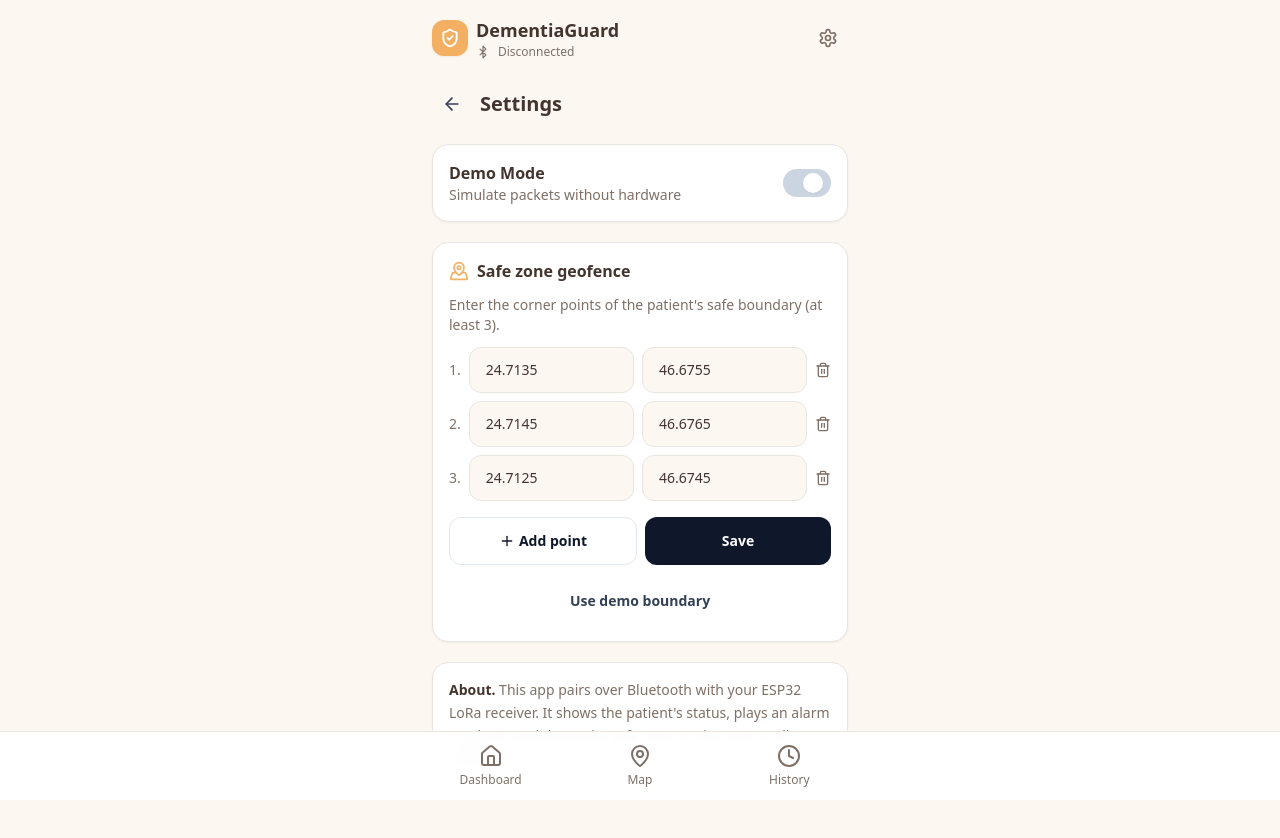
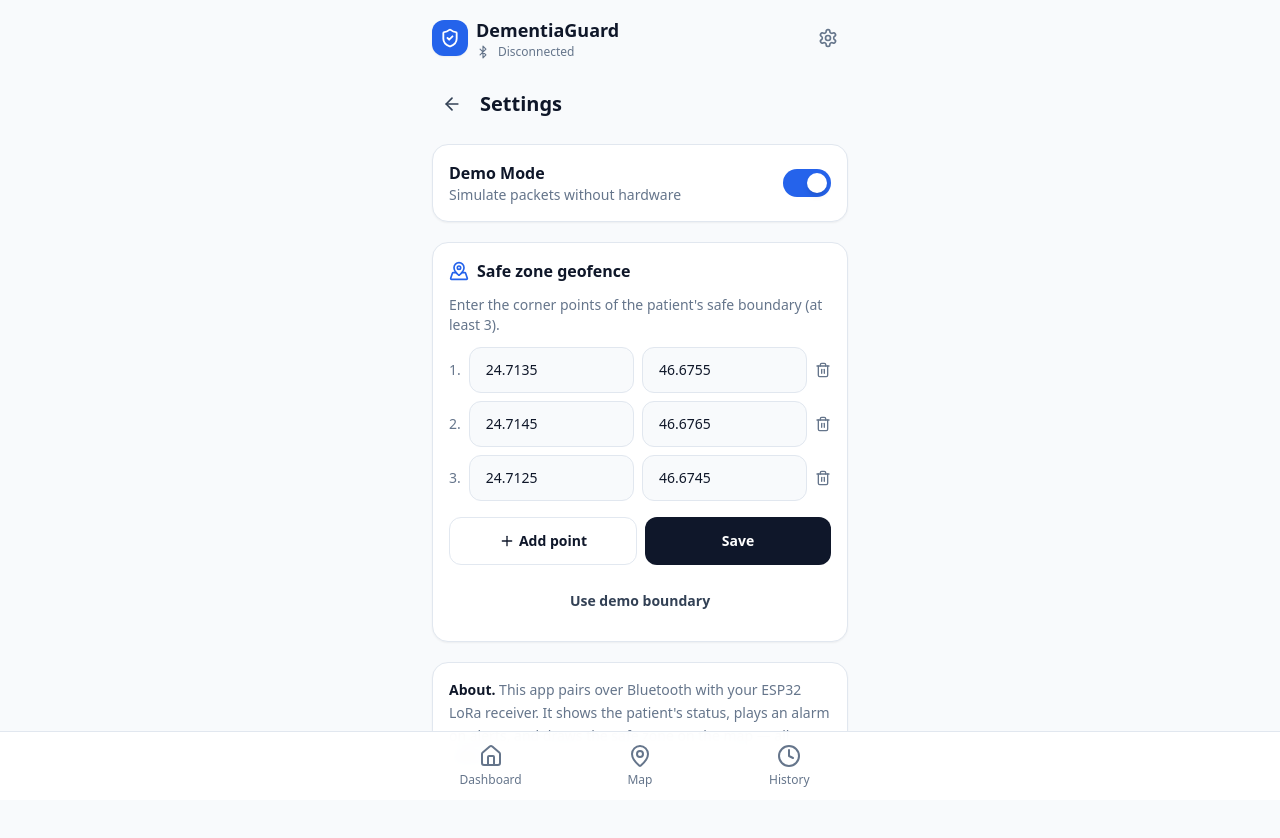
Before and after one commit to shubhangi-abeynayaka/dementia-caregiver-app, a React (Vite) app: page /settings in a window 1280 px wide. Shown: the top 838 px of the page. Built offline with nearby package versions, Linux system fonts and the light colour scheme.

Commit message:
updated app color and toggle style

```diff
--- a/src/components/ui/switch.jsx
+++ b/src/components/ui/switch.jsx
@@ -5,11 +5,16 @@ export function Switch({ checked = false, onCheckedChange, className = '', ...pr
 
   return (
     <label className={`inline-flex cursor-pointer items-center gap-3 ${className}`} htmlFor={id}>
-      <span className="relative inline-flex h-7 w-12 items-center rounded-full bg-slate-300 transition-colors duration-200"
+      <span
+        className={`relative inline-flex h-7 w-12 items-center rounded-full transition-colors duration-200 ${
+          checked ? 'bg-blue-600' : 'bg-slate-300'
+        }`}
         aria-hidden="true"
       >
         <span
-          className={`inline-block h-5 w-5 transform rounded-full bg-white shadow-sm transition-transform duration-200 ${checked ? 'translate-x-5' : 'translate-x-1'}`}
+          className={`inline-block h-5 w-5 transform rounded-full bg-white shadow-md transition-transform duration-200 ${
+            checked ? 'translate-x-6' : 'translate-x-1'
+          }`}
         />
       </span>
       <input
--- a/src/index.css
+++ b/src/index.css
@@ -4,85 +4,78 @@
 
 @layer base {
   :root {
-    --background: 28 69% 97%;
-    --foreground: 20 20% 22%;
-    --card: 0 0% 100%;
-    --card-foreground: 20 20% 22%;
+    --background: 210 40% 98%;       /* Cool Slate (#F8FAFC) */
+    --foreground: 222 47% 11%;       /* Dark Slate Text (#0F172A) */
+    --card: 0 0% 100%;              /* Pure Crisp White (#FFFFFF) */
+    --card-foreground: 222 47% 11%;
     --popover: 0 0% 100%;
-    --popover-foreground: 20 20% 22%;
-    --primary: 32 87% 67%;
-    --primary-foreground: 0 0% 100%;
-    --secondary: 28 30% 94%;
-    --secondary-foreground: 20 20% 22%;
-    --muted: 28 25% 94%;
-    --muted-foreground: 24 10% 45%;
-    --accent: 32 87% 67%;
-    --accent-foreground: 0 0% 100%;
-    --destructive: 0 68% 62%;
+    --popover-foreground: 222 47% 11%;
+    --primary: 221 83% 53%;          /* Modern Tech Royal Blue (#2563EB) */
+    --primary-foreground: 210 40% 98%;
+    --secondary: 210 40% 96%;        /* Light Slate Gray (#F1F5F9) */
+    --secondary-foreground: 222 47% 11%;
+    --muted: 210 40% 96%;
+    --muted-foreground: 215 16% 47%; /* Subtitle Gray (#64748B) */
+    --accent: 221 83% 53%;
+    --accent-foreground: 210 40% 98%;
+    --destructive: 0 84% 60%;        /* Crisp Alert Red (#EF4444) */
     --destructive-foreground: 0 0% 100%;
-    --border: 28 20% 90%;
-    --input: 28 20% 90%;
-    --ring: 32 87% 67%;
-    --safe: 154 39% 49%;
-    --alert: 32 87% 67%;
-    --sos: 0 68% 62%;
-    --chart-1: 12 76% 61%;
-    --chart-2: 173 58% 39%;
+    --border: 214 32% 91%;           /* Sharp Soft Border (#E2E8F0) */
+    --input: 214 32% 91%;
+    --ring: 221 83% 53%;
+    --safe: 160 84% 39%;             /* High-Trust Emerald Green (#10B981) */
+    --alert: 38 92% 50%;             /* Warning Amber (#F59E0B) */
+    --sos: 0 84% 60%;
+    --chart-1: 221 83% 53%;
+    --chart-2: 160 84% 39%;
     --chart-3: 197 37% 24%;
     --chart-4: 43 74% 66%;
     --chart-5: 27 87% 67%;
-    --radius: 0.5rem;
+    --radius: 0.75rem;                /* Slightly softer modern rounded corners */
     --font-heading: ui-sans-serif, system-ui, sans-serif;
     --font-body: ui-sans-serif, system-ui, sans-serif;
     --font-display: ui-sans-serif, system-ui, sans-serif;
     --font-mono: ui-monospace, SFMono-Regular, Menlo, Monaco, Consolas, "Liberation Mono", "Courier New", monospace;
-    --sidebar-background: 0 0% 98%;
-    --sidebar-foreground: 240 5.3% 26.1%;
-    --sidebar-primary: 240 5.9% 10%;
-    --sidebar-primary-foreground: 0 0% 98%;
-    --sidebar-accent: 240 4.8% 95.9%;
-    --sidebar-accent-foreground: 240 5.9% 10%;
-    --sidebar-border: 220 13% 91%;
-    --sidebar-ring: 217.2 91.2% 59.8%;
+    --sidebar-background: 0 0% 100%;
+    --sidebar-foreground: 222 47% 11%;
+    --sidebar-primary: 221 83% 53%;
+    --sidebar-primary-foreground: 0 0% 100%;
+    --sidebar-accent: 210 40% 96%;
+    --sidebar-accent-foreground: 222 47% 11%;
+    --sidebar-border: 214 32% 91%;
+    --sidebar-ring: 221 83% 53%;
   }
 
   .dark {
-    --background: 0 0% 3.9%;
-    --foreground: 0 0% 98%;
-    --card: 0 0% 3.9%;
-    --card-foreground: 0 0% 98%;
-    --popover: 0 0% 3.9%;
-    --popover-foreground: 0 0% 98%;
-    --primary: 0 0% 98%;
-    --primary-foreground: 0 0% 9%;
-    --secondary: 0 0% 14.9%;
-    --secondary-foreground: 0 0% 98%;
-    --muted: 0 0% 14.9%;
-    --muted-foreground: 0 0% 63.9%;
-    --accent: 0 0% 14.9%;
-    --accent-foreground: 0 0% 98%;
+    --background: 222 47% 11%;
+    --foreground: 210 40% 98%;
+    --card: 217 33% 17%;
+    --card-foreground: 210 40% 98%;
+    --popover: 217 33% 17%;
+    --popover-foreground: 210 40% 98%;
+    --primary: 217 91% 60%;
+    --primary-foreground: 222 47% 11%;
+    --secondary: 215 25% 27%;
+    --secondary-foreground: 210 40% 98%;
+    --muted: 215 25% 27%;
+    --muted-foreground: 215 20% 65%;
+    --accent: 215 25% 27%;
+    --accent-foreground: 210 40% 98%;
     --destructive: 0 62.8% 30.6%;
-    --destructive-foreground: 0 0% 98%;
-    --border: 0 0% 14.9%;
-    --input: 0 0% 14.9%;
-    --ring: 0 0% 83.1%;
-    --chart-1: 220 70% 50%;
-    --chart-2: 160 60% 45%;
-    --chart-3: 30 80% 55%;
-    --chart-4: 280 65% 60%;
-    --chart-5: 340 75% 55%;
-    --sidebar-background: 240 5.9% 10%;
-    --sidebar-foreground: 240 4.8% 95.9%;
-    --sidebar-primary: 224.3 76.3% 48%;
+    --destructive-foreground: 210 40% 98%;
+    --border: 215 25% 27%;
+    --input: 215 25% 27%;
+    --ring: 224 76% 48%;
+    --sidebar-background: 217 33% 17%;
+    --sidebar-foreground: 210 40% 98%;
+    --sidebar-primary: 224 76% 48%;
     --sidebar-primary-foreground: 0 0% 100%;
-    --sidebar-accent: 240 3.7% 15.9%;
-    --sidebar-accent-foreground: 240 4.8% 95.9%;
-    --sidebar-border: 240 3.7% 15.9%;
-    --sidebar-ring: 217.2 91.2% 59.8%;
+    --sidebar-accent: 215 25% 27%;
+    --sidebar-accent-foreground: 210 40% 98%;
+    --sidebar-border: 215 25% 27%;
+    --sidebar-ring: 224 76% 48%;
   }
 }
-
-
 
 @layer base {
   * {
@@ -94,17 +87,17 @@
   }
 
   @keyframes pin-pulse {
-    0% { box-shadow: 0 0 0 0 rgba(244, 162, 97, 0.55); }
-    70% { box-shadow: 0 0 0 16px rgba(244, 162, 97, 0); }
-    100% { box-shadow: 0 0 0 0 rgba(244, 162, 97, 0); }
+    0% { box-shadow: 0 0 0 0 rgba(37, 99, 235, 0.55); }
+    70% { box-shadow: 0 0 0 16px rgba(37, 99, 235, 0); }
+    100% { box-shadow: 0 0 0 0 rgba(37, 99, 235, 0); }
   }
   .patient-pin {
-    background: #F4A261;
+    background: #2563EB;
     border: 3px solid #ffffff;
     border-radius: 9999px;
     width: 18px;
     height: 18px;
-    box-shadow: 0 1px 4px rgba(0,0,0,0.3);
+    box-shadow: 0 2px 6px rgba(0,0,0,0.2);
     animation: pin-pulse 1.6s infinite;
   }
   .leaflet-container { font-family: inherit; }
```
